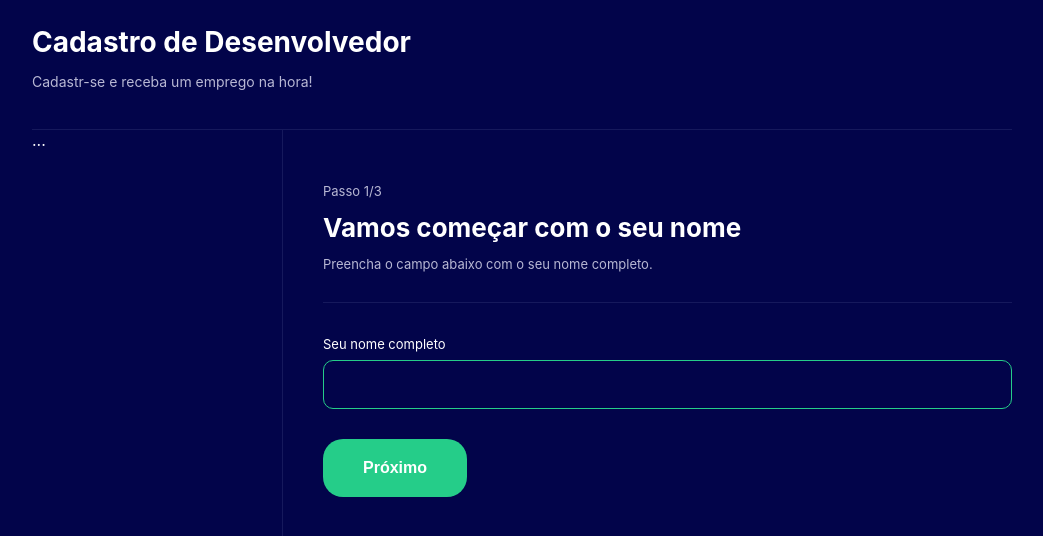
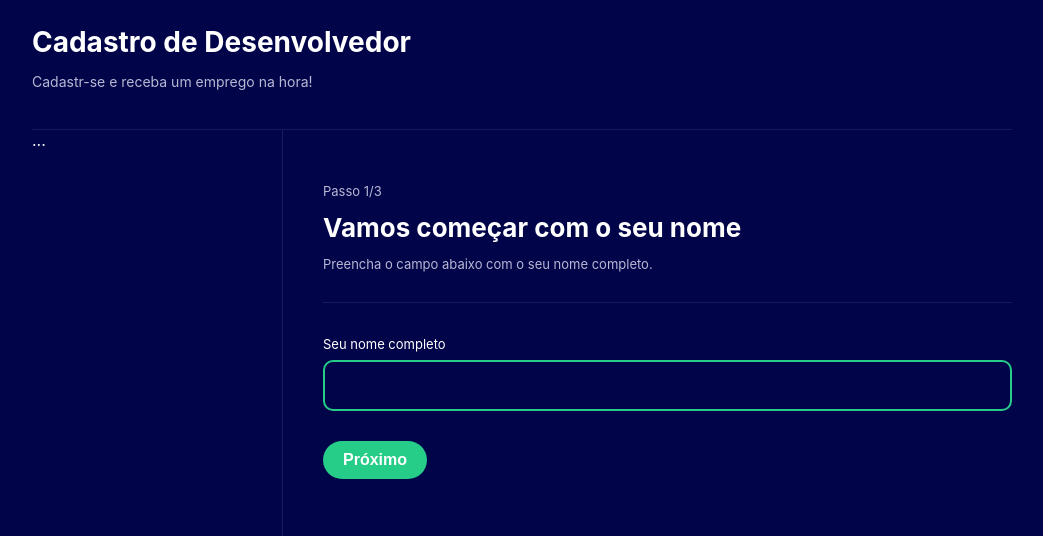
Before and after one commit to CoreyDevl/multiformul-rio-com-3-passos, a React (Create React App) app: page / in a window 1280 px wide. Shown: the top 536 px of the page, without its empty margins (118-1161 px from the left). Built offline with nearby package versions, Linux system fonts and the light colour scheme.

Commit message:
formulário com imputs  trabalhando sem erros

```diff
--- /dev/null
+++ b/src/components/SelectOption/index.tsx
@@ -0,0 +1,21 @@
+import * as C from './styles';
+
+type Props = {
+  title: string;
+  description: string;
+  icon: string;
+  selected: boolean;
+  onClick: ()=> void;
+}
+
+export const SelectOption = ({title, description, icon, selected, onClick}: Props) => {
+  return (
+    <C.Container onClick={onClick} selected={selected}>
+      <C.Icon>{icon}</C.Icon>
+      <C.Info>
+      <C.Title>{title}</C.Title>
+      <C.Description>{description}</C.Description>
+      </C.Info>
+    </C.Container>
+  );
+}
--- /dev/null
+++ b/src/components/SelectOption/styles.ts
@@ -0,0 +1,43 @@
+import styled from "styled-components";
+
+export const Container = styled.div<{ selected: boolean;}>`
+  display: flex;
+  border: 2px solid ${props => props.selected ? '#25CD89' : '#16195C'} ;
+  border-radius: 10px;
+  padding: 10px;
+  margin-bottom: 5px;
+  align-Items: center;
+  cursor: pointer;
+
+  &:hover{
+    border: 2px solid #496459;
+  }
+`;
+
+export const Icon = styled.div`
+  width: 60px;
+  height: 60px;
+  border-radius: 50%;
+  background-color: #191A59;
+  display: flex;
+  justify-content: center;
+  align-items: center;
+  font-size: 25px;
+  margin-right: 10px;
+`;
+
+export const Info = styled.div`
+  flex: 1;
+  margin-left: 20px;
+`;
+
+export const Title = styled.div`
+  font-size: 17px;
+  font-weight: bold;
+  margin-bottom: 7px;
+`;
+
+export const Description = styled.div`
+  font-size: 14px;
+  color: #B8B8D4;
+`;
--- a/src/pages/FormStep1/index.tsx
+++ b/src/pages/FormStep1/index.tsx
@@ -1,15 +1,33 @@
 import { useNavigate } from 'react-router-dom';
 import * as C from './styles';
 import { Theme } from '../../components/Themes';
-
+import { useForm, FormActions } from '../../contexts/FormContext';
+import { ChangeEvent, useEffect } from 'react';
 export const FormStep1 = () => {
 
   const navigate = useNavigate();
+  const { state, dispatch } = useForm();
+
+  useEffect(()=> {
+    dispatch({
+      type: FormActions.setCurrentStep,
+      payload: 1
+    })
+  },[]);
 
   const handleNextStep = () => {
-    navigate('/step2');
+    if(state.name !== ''){
+      navigate('/step2');
+   }else{
+     alert('Digite seu nome')
+   }
   }
-
+  const handleNameChange = (e: ChangeEvent<HTMLInputElement>) => {
+    dispatch({
+      type: FormActions.setName,
+      payload: e.target.value
+    })
+  }
 
   return(
     <Theme>
@@ -25,6 +43,8 @@ export const FormStep1 = () => {
         <input
           type="text"
           autoFocus
+          value={state.name}
+          onChange={handleNameChange}
         />
         </label>
         <button onClick={handleNextStep}>Próximo</button>
--- a/src/pages/FormStep1/styles.ts
+++ b/src/pages/FormStep1/styles.ts
@@ -25,7 +25,7 @@ export const Container = styled.div`
       box-sizing: border-box;
       width: 100%;
       padding: 15px 10px;
-      border: 1px solid #25CD89;
+      border: 2px solid #25CD89;
       border-radius: 10px;
       color: #fff;
       outline: 0;
@@ -38,7 +38,7 @@ export const Container = styled.div`
     color: #fff;
     font-size: 16px;
     font-weight: bold;
-    padding: 20px  40px;
+    padding: 10px  20px;
     border: 0;
     border-radius: 20px;
     cursor: pointer;
--- a/src/pages/FormStep2/index.tsx
+++ b/src/pages/FormStep2/index.tsx
@@ -1,10 +1,69 @@
+import { useNavigate, Link } from 'react-router-dom';
 import * as C from './styles';
+import { Theme } from '../../components/Themes';
+import { useForm, FormActions } from '../../contexts/FormContext';
+import { ChangeEvent, useEffect } from 'react';
+import { SelectOption } from '../../components/SelectOption';
 
 export const FormStep2 = () => {
+
+  const navigate = useNavigate();
+  const { state, dispatch } = useForm();
+
+  useEffect(()=> {
+    if(state.name === ''){
+      navigate('/');
+    }else{
+    dispatch({
+      type: FormActions.setCurrentStep,
+      payload: 2
+    })
+  }
+  },[]);
+
+  const handleNextStep = () => {
+    if(state.name !== ''){
+      navigate('/step3');
+   }else{
+     alert('Digite seu nome')
+   }
+  }
+
+  const setLevel = (level: number) => {
+    dispatch({
+      type: FormActions.setLevel,
+      payload: level
+    })
+  }
+
   return(
-    <C.Container>
-      Passo2
-    </C.Container>
+    <Theme>
+      <C.Container>
+        <p>Passo 2/3</p>
+        <h1>{state.name}, qual destes níveis te descreve melhor?</h1>
+        <p>Escolha a opção que melhor descreve seu nível profissional.</p>
+
+        <hr />
+          <SelectOption
+            title="Sou iniciante"
+            description="Comecei a programar há menos de 2 anos"
+            icon="🥳"
+            selected={state.level === 0}
+            onClick={()=> setLevel(0)}
+          />
+
+          <SelectOption
+            title="Sou experiente"
+            description="Já programo há mais de 2 anos"
+            icon="🤓"
+            selected={state.level === 1}
+            onClick={()=> setLevel(1)}
+          />
+
+        <Link to="/" className="backbtn">Voltar</Link>
+        <button onClick={handleNextStep}>Próximo</button>
+      </C.Container>
+    </Theme>
   )
 
 };
--- a/src/pages/FormStep2/styles.ts
+++ b/src/pages/FormStep2/styles.ts
@@ -1,3 +1,60 @@
 import styled from 'styled-components';
 
-export const Container = styled.div``;
+export const Container = styled.div`
+  p{
+    font-size: 13px;
+    color: #B8B8D4;
+  }
+  h1{
+    margin: 0px;
+    padding: 0px;
+    font-size: 26px;
+  }
+  hr{
+    height: 1px;
+    border: 0;
+    background-color: #16195C;
+    margin: 30px 0px;
+  }
+  label{
+    font-size: 13px;
+
+    input{
+      display: block;
+      margin-top: 7px;
+      box-sizing: border-box;
+      width: 100%;
+      padding: 15px 10px;
+      border: 2px solid #25CD89;
+      border-radius: 10px;
+      color: #fff;
+      outline: 0;
+      font-size: 15px;
+      background-color: #02044A;
+    }
+  }
+  button{
+    background-color: #25CD89;
+    color: #fff;
+    font-size: 16px;
+    font-weight: bold;
+    padding: 10px  20px;
+    border: 0;
+    border-radius: 20px;
+    cursor: pointer;
+    margin-top: 30px;
+  }
+  .backbtn{
+    background-color: #02044A;
+    color: #fff;
+    font-size: 16px;
+    font-weight: bold;
+    padding: 10px  20px;
+    border: 1px solid #25CD89;
+    border-radius: 20px;
+    cursor: pointer;
+    margin-top: 30px;
+    margin-right: 40px;
+    text-decoration: none;
+  }
+`;
--- a/src/pages/FormStep3/index.tsx
+++ b/src/pages/FormStep3/index.tsx
@@ -1,10 +1,77 @@
+import { useNavigate, Link } from 'react-router-dom';
 import * as C from './styles';
+import { Theme } from '../../components/Themes';
+import { useForm, FormActions } from '../../contexts/FormContext';
+import { ChangeEvent, useEffect } from 'react';
+export const FormStep3 = () => {
 
-export const FormStep3 = () => {
+  const navigate = useNavigate();
+  const { state, dispatch } = useForm();
+
+  useEffect(()=> {
+    if(state.name === ''){
+      navigate('/');
+    }else{
+    dispatch({
+      type: FormActions.setCurrentStep,
+      payload: 3
+    })
+  }
+  },[]);
+
+  const handleNextStep = () => {
+    if(state.email !== '' && state.github !== ''){
+      console.log(state);
+    }else{
+      alert('Os campos precisam ser preenchidos')
+    }
+  }
+  const handleEmailChange = (e: ChangeEvent<HTMLInputElement>) => {
+    dispatch({
+      type: FormActions.setEmail,
+      payload: e.target.value
+    })
+  }
+
+  const handleGithubChange = (e: ChangeEvent<HTMLInputElement>) => {
+    dispatch({
+      type: FormActions.setGithub,
+      payload: e.target.value
+    })
+  }
+
   return(
-    <C.Container>
-      Passo3
-    </C.Container>
+    <Theme>
+      <C.Container>
+        <p>Passo 3/3</p>
+        <h1>Legal {state.name}, onde te achamos?</h1>
+        <p>Preencha os campos abaixo com seus contatos.</p>
+
+        <hr />
+
+        <label>
+          Qual é o seu e-mail?
+        <input
+          type="email"
+          autoFocus
+          value={state.email}
+          onChange={handleEmailChange}
+        />
+        </label>
+
+        <label>
+          Qual é o seu GitHub?
+        <input
+          type="url"
+          autoFocus
+          value={state.github}
+          onChange={handleGithubChange}
+        />
+        </label>
+        <Link to="/step2" className="backbtn">Voltar</Link>
+        <button onClick={handleNextStep}>Finalizar Cadastro</button>
+      </C.Container>
+    </Theme>
   )
 
 };
--- a/src/pages/FormStep3/styles.ts
+++ b/src/pages/FormStep3/styles.ts
@@ -1,3 +1,61 @@
 import styled from 'styled-components';
 
-export const Container = styled.div``;
+export const Container = styled.div`
+  p{
+    font-size: 13px;
+    color: #B8B8D4;
+  }
+  h1{
+    margin: 0px;
+    padding: 0px;
+    font-size: 26px;
+  }
+  hr{
+    height: 1px;
+    border: 0;
+    background-color: #16195C;
+    margin: 30px 0px;
+  }
+  label{
+    font-size: 13px;
+
+    input{
+      display: block;
+      margin-top: 7px;
+      box-sizing: border-box;
+      width: 100%;
+      padding: 15px 10px;
+      border: 2px solid #25CD89;
+      border-radius: 10px;
+      color: #fff;
+      outline: 0;
+      font-size: 15px;
+      background-color: #02044A;
+      margin-bottom: 10px;
+    }
+  }
+  button{
+    background-color: #25CD89;
+    color: #fff;
+    font-size: 16px;
+    font-weight: bold;
+    padding: 10px  20px;
+    border: 0;
+    border-radius: 20px;
+    cursor: pointer;
+    margin-top: 30px;
+  }
+  .backbtn{
+    background-color: #02044A;
+    color: #fff;
+    font-size: 16px;
+    font-weight: bold;
+    padding: 10px  20px;
+    border: 1px solid #25CD89;
+    border-radius: 20px;
+    cursor: pointer;
+    margin-top: 30px;
+    margin-right: 40px;
+    text-decoration: none;
+  }
+`;
```
